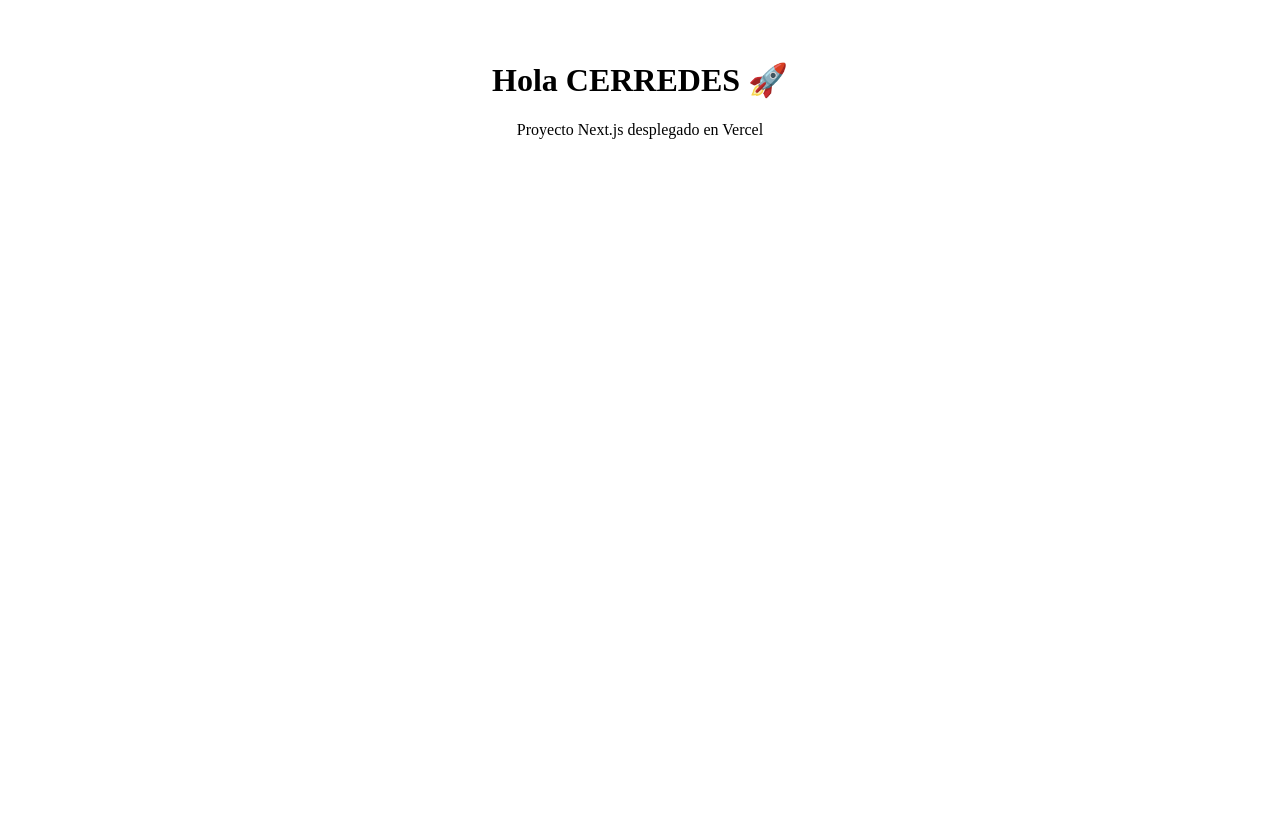
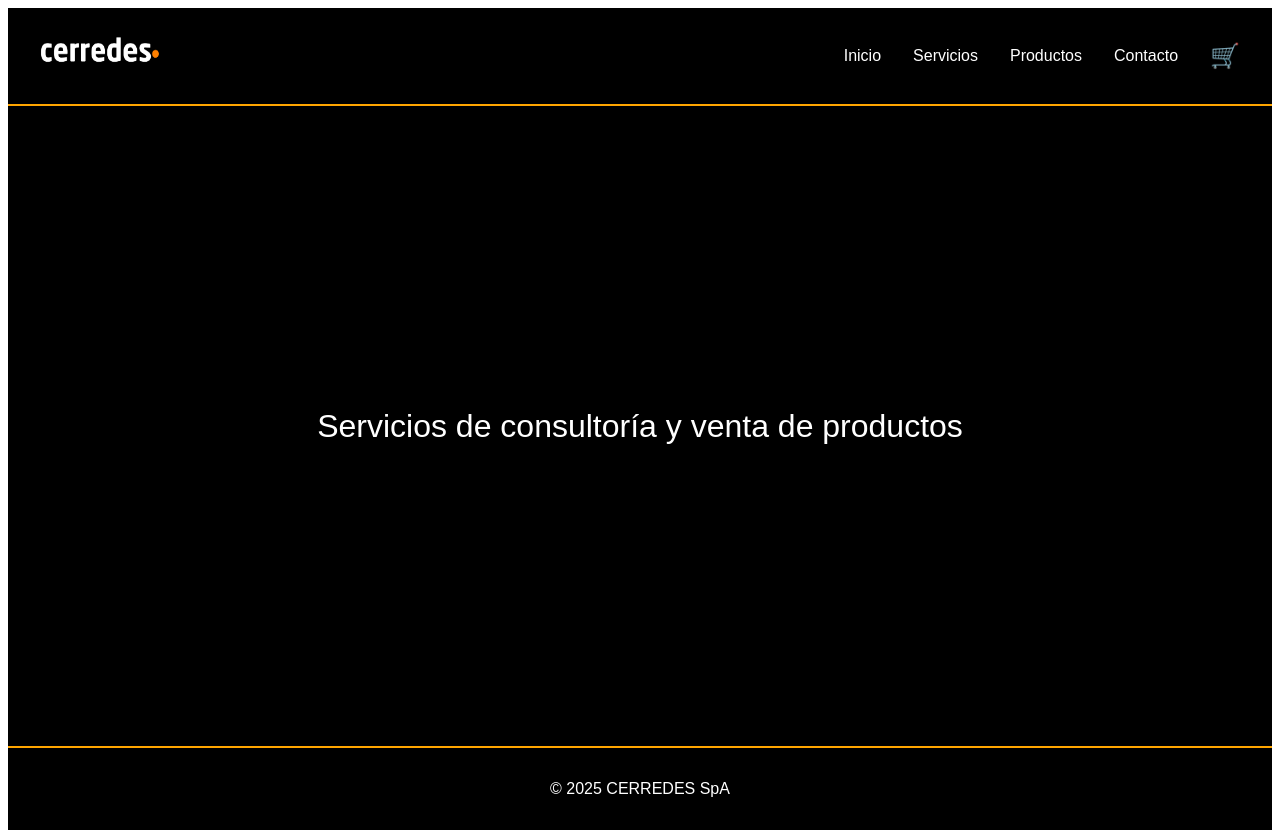
Before and after one commit to CristianCerpa/cerredes-landing-V3, a Next.js app: page / in a window 1280 px wide. Before the commit the page ends 800 px from the top, so only its background shows below. Built offline with nearby package versions, Linux system fonts and the light colour scheme.

Commit message:
Update index.js

```diff
--- a/pages/index.js
+++ b/pages/index.js
@@ -1,8 +1,74 @@
+// pages/index.js
+import Image from 'next/image';
+import { useState } from 'react';
+
 export default function Home() {
+  const menuItems = ['Inicio', 'Servicios', 'Productos', 'Contacto'];
+  const [menuOpen, setMenuOpen] = useState(false);
+
   return (
-    <div style={{ textAlign: 'center', padding: '2rem' }}>
-      <h1>Hola CERREDES 🚀</h1>
-      <p>Proyecto Next.js desplegado en Vercel</p>
+    <div style={{ background: '#000', color: '#fff', minHeight: '100vh', fontFamily: 'sans-serif' }}>
+
+      {/* Header */}
+      <header style={{
+        display: 'flex',
+        justifyContent: 'space-between',
+        alignItems: 'center',
+        padding: '1rem 2rem',
+        position: 'sticky',
+        top: 0,
+        background: '#000',
+        zIndex: 1000,
+        borderBottom: '2px solid orange'
+      }}>
+        {/* Logo */}
+        <div style={{ cursor: 'pointer' }}>
+          <Image src="/logo.png" alt="CERREDES" width={120} height={60} />
+        </div>
+
+        {/* Desktop Menu */}
+        <nav style={{ display: 'flex', alignItems: 'center', gap: '2rem' }}>
+          <ul style={{ display: 'flex', listStyle: 'none', gap: '2rem', margin: 0, padding: 0 }}>
+            {menuItems.map((item) => (
+              <li key={item} style={{ cursor: 'pointer', color: '#fff', padding: '0.5rem 0', transition: 'all 0.3s' }}
+                  onMouseEnter={e => e.currentTarget.style.borderBottom = '2px solid orange'}
+                  onMouseLeave={e => e.currentTarget.style.borderBottom = 'none'}>
+                {item}
+              </li>
+            ))}
+          </ul>
+
+          {/* Carrito */}
+          <div style={{ fontSize: '1.5rem', color: 'orange', cursor: 'pointer' }}>🛒</div>
+        </nav>
+      </header>
+
+      {/* Main */}
+      <main style={{
+        position: 'relative',
+        height: '80vh',
+        display: 'flex',
+        justifyContent: 'center',
+        alignItems: 'center',
+        textAlign: 'center',
+        overflow: 'hidden'
+      }}>
+        <Image
+          src="/fondo1.jpeg"
+          alt="Fondo CERREDES"
+          fill
+          priority
+          style={{ objectFit: 'cover', zIndex: -1 }}
+        />
+        <p style={{ color: '#fff', fontSize: '2rem', zIndex: 1 }}>
+          Servicios de consultoría y venta de productos
+        </p>
+      </main>
+
+      {/* Footer */}
+      <footer style={{ textAlign: 'center', padding: '1rem', borderTop: '2px solid orange' }}>
+        <p style={{ color: '#fff' }}>© 2025 CERREDES SpA</p>
+      </footer>
     </div>
   );
 }
```
